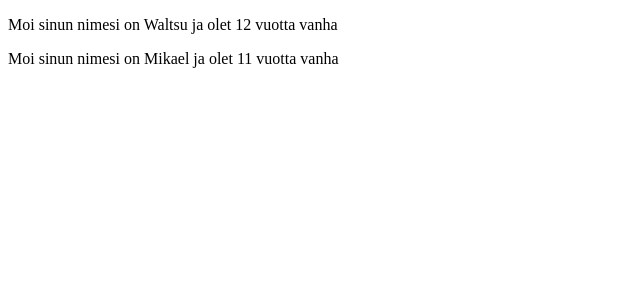
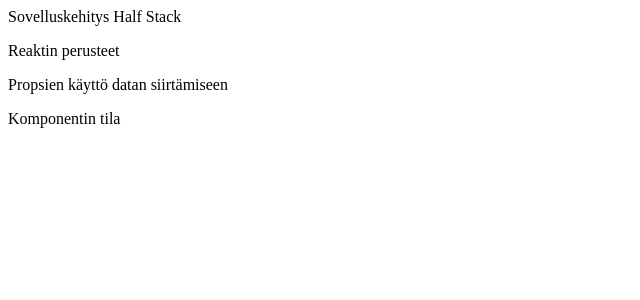
Before and after one commit to wwaltsu/Fullstack2021, a React (Create React App) app in the folder osa1/kurssitiedot/: page / in a window 1280 px wide. Shown: the top 300 px of the page, without its empty margins (0-640 px from the left). Built offline with nearby package versions, Linux system fonts and the light colour scheme.

Commit message:
1.1 kurssitiedot done

```diff
--- a/osa1/kurssitiedot/src/App.js
+++ b/osa1/kurssitiedot/src/App.js
@@ -1,23 +1,54 @@
 import React from "react";
 
+const App = () => {
 
-const Hello = (props) => {
-  return (
-    <div>
-      <p>
-        Moi sinun nimesi on {props.name} ja olet {props.age} vuotta vanha
-      </p>
-    </div>
-  )
-}
+  const kurssi = 'Sovelluskehitys Half Stack'
+  const osa1 = 'Reaktin perusteet'
+  const harjoitukset1 = 10
+  const osa2 = 'Propsien käyttö datan siirtämiseen'
+  const harjoitukset = 7
+  const osa3 = 'Komponentin tila'
+  const harjoitukset3 = 14
 
-const App = () => {
+  const Header = (props) => {
+    return(
+      <div>
+        {props.kurssi}
+      </div>
+    )
+  }
+
+  const Content = (props) => {
+    return (
+      <div>
+        <p>{props.osa1}</p>
+        <p>{props.osa2}</p>
+        <p>{props.osa3}</p>
+      </div>
+    )
+  }
+
+  const Total = (props) => {
+    return (
+      <div>
+        {props.yhteensä}
+      </div>
+    )
+  }
+
+
+
+
   return (
   <div>
-    <Hello name='Waltsu' age='12'/>
-    <Hello name='Mikael' age='11'/>
+    <Header kurssi={kurssi}/>
+    <Content
+    osa1={osa1}
+    osa2={osa2}
+    osa3={osa3}
+    />
   </div>
   )
-}
+};
 
 export default App;
```
